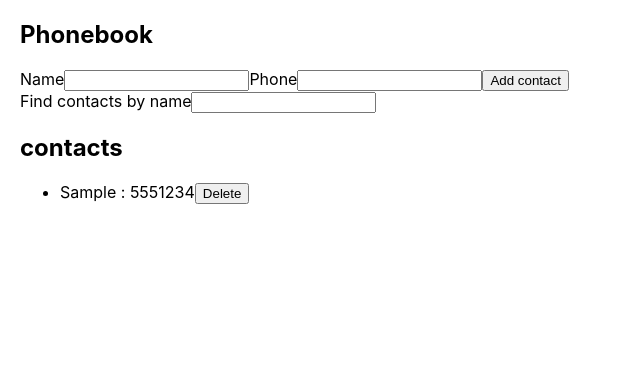
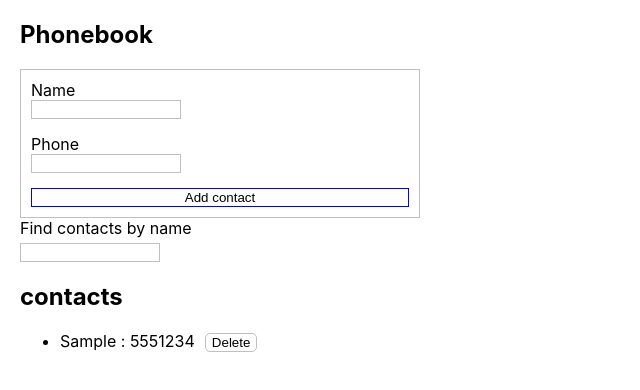
Before and after one commit to aleksandr031091/goit-react-hw-06-phonebook, a React (Create React App) app: page / in a window 1280 px wide. Both pictures are taken after typing "Sample", "5551234" into the empty fields and a click on the button "Add contact". Shown: the top 390 px of the page, without its empty margins (0-640 px from the left). Built offline with nearby package versions, Linux system fonts and the light colour scheme.

Commit message:
add styled

```diff
--- a/src/components/contactForm/ContactForm.js
+++ b/src/components/contactForm/ContactForm.js
@@ -2,6 +2,7 @@ import React, { Component } from "react";
 import { connect } from "react-redux";
 import { addContact } from "../../redux/contact/contactActions";
 import { v4 as uuidv4 } from "uuid";
+import css from "./ContactForm.module.css";
 
 const initialState = { name: "", number: "" };
 
@@ -27,10 +28,11 @@ class ContactForm extends Component {
     const { name, number } = this.state;
     return (
       <>
-        <form onSubmit={this.onHandleSubmit}>
-          <label>
+        <form className={css.form} onSubmit={this.onHandleSubmit}>
+          <label className={css.label}>
             Name
             <input
+              className={css.input}
               type="text"
               name="name"
               value={name}
@@ -40,9 +42,10 @@ class ContactForm extends Component {
               onChange={this.onHandleChange}
             />
           </label>
-          <label>
+          <label className={css.label}>
             Phone
             <input
+              className={css.input}
               type="tel"
               name="number"
               value={number}
@@ -52,7 +55,9 @@ class ContactForm extends Component {
               onChange={this.onHandleChange}
             />
           </label>
-          <button type="submit">Add contact</button>
+          <button className={css.button} type="submit">
+            Add contact
+          </button>
         </form>
       </>
     );
--- /dev/null
+++ b/src/components/contactForm/ContactForm.module.css
@@ -0,0 +1,28 @@
+.form {
+  display: flex;
+  flex-direction: column;
+  width: 400px;
+  padding: 10px;
+  border: 1px solid silver;
+}
+.label {
+  display: flex;
+  flex-direction: column;
+  margin-bottom: 15px;
+}
+.input {
+  width: 150px;
+  border: 1px solid silver;
+  outline: none;
+}
+.input:focus {
+  border: 1px solid blue;
+}
+.button {
+  background: transparent;
+  border: 1px solid silver;
+}
+.button:hover,
+:focus {
+  border: 1px solid blue;
+}
--- a/src/components/contactList/ContactList.js
+++ b/src/components/contactList/ContactList.js
@@ -1,14 +1,17 @@
 import React from "react";
 import { connect } from "react-redux";
 import { deleteContact } from "../../redux/contact/contactActions";
+import css from "./ContactList.module.css";
 
 const ContactList = ({ contacts, deleteContact }) => {
   return (
     <ul>
       {contacts.map(({ id, name, number }) => (
-        <li key={id}>
+        <li className={css.item} key={id}>
           <span>{name}</span> : <span>{number}</span>
-          <button onClick={() => deleteContact(id)}>Delete</button>
+          <button className={css.button} onClick={() => deleteContact(id)}>
+            Delete
+          </button>
         </li>
       ))}
     </ul>
--- /dev/null
+++ b/src/components/contactList/ContactList.module.css
@@ -0,0 +1,14 @@
+.item:not(:last-child) {
+  margin-bottom: 10px;
+}
+.button {
+  margin-left: 10px;
+  background-color: transparent;
+  border: 1px solid silver;
+  border-radius: 5px;
+  outline: none;
+}
+.button:hover,
+:focus {
+  border: 1px solid blue;
+}
--- a/src/components/filter/Filter.js
+++ b/src/components/filter/Filter.js
@@ -1,6 +1,7 @@
 import React from "react";
 import { connect } from "react-redux";
 import { filterContacts } from "../../redux/contact/contactActions";
+import css from "./Filter.module.css";
 
 const Filter = ({ value, setNewFilterContacts }) => {
   const onHandleChange = (e) => {
@@ -9,9 +10,14 @@ const Filter = ({ value, setNewFilterContacts }) => {
 
   return (
     <>
-      <label>
+      <label className={css.label}>
         Find contacts by name
-        <input type="text" value={value} onChange={onHandleChange} />
+        <input
+          className={css.input}
+          type="text"
+          value={value}
+          onChange={onHandleChange}
+        />
       </label>
     </>
   );
--- /dev/null
+++ b/src/components/filter/Filter.module.css
@@ -0,0 +1,13 @@
+.label {
+  display: flex;
+  flex-direction: column;
+}
+.input {
+  margin-top: 5px;
+  width: 140px;
+  border: 1px solid silver;
+  outline: none;
+}
+.input:focus {
+  border: 1px solid blue;
+}
```
